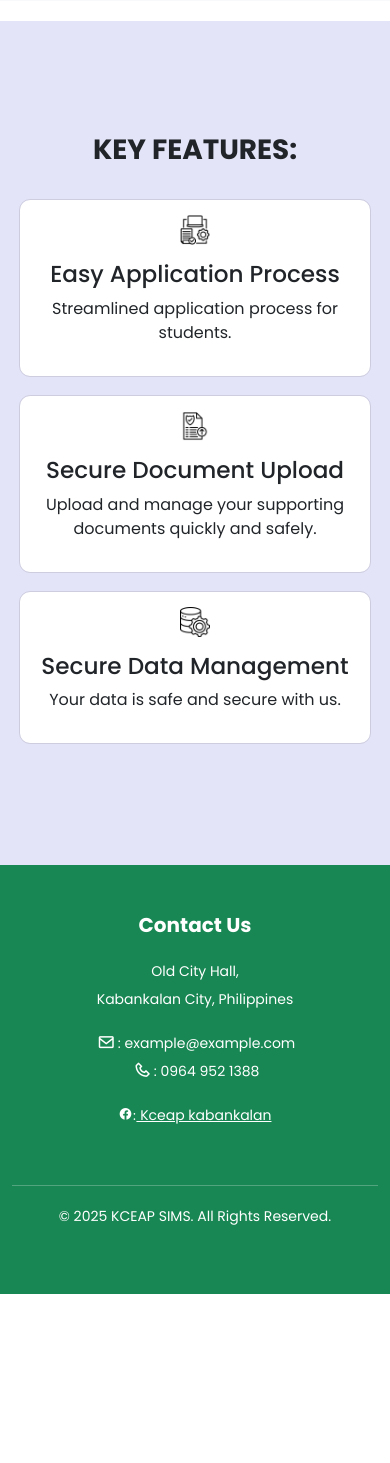
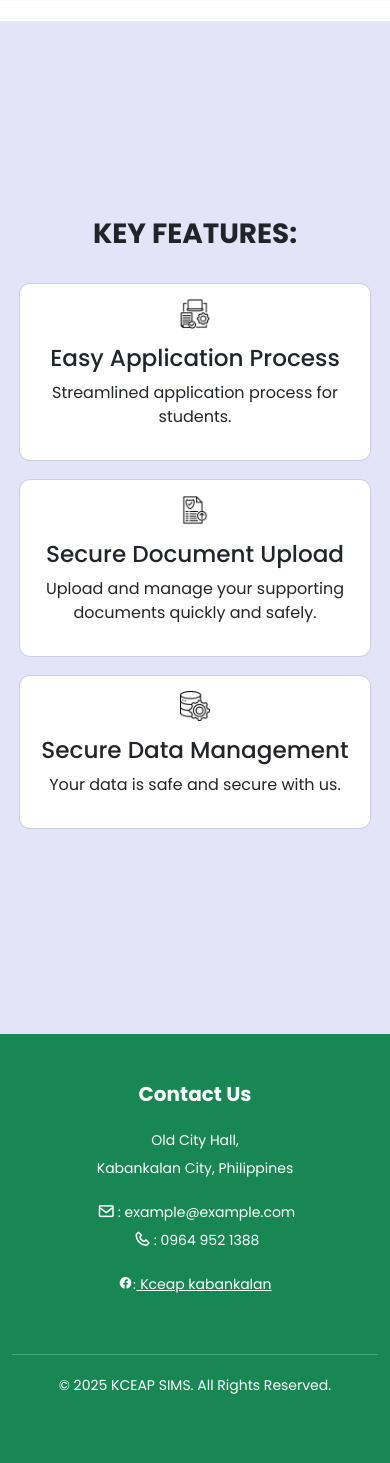
Before and after one commit to xeinjii/KCEAP-SIMS, a PHP site: page / in a window 390 px wide. Shown: the part 1687-3150 px from the top of the page. Before the commit the page ends 2981 px from the top, so only its background shows below. Run offline with PHP 8.4, Linux system fonts and the light colour scheme.

Commit message:
i change the vh

```diff
--- a/style/homepage.css
+++ b/style/homepage.css
@@ -106,7 +106,7 @@ nav {
         margin-bottom: 20px;
     }
     .features{
-        height: 100vh;
+        height: 120vh;
     }
     .features .line {
         margin: 10px;
```
